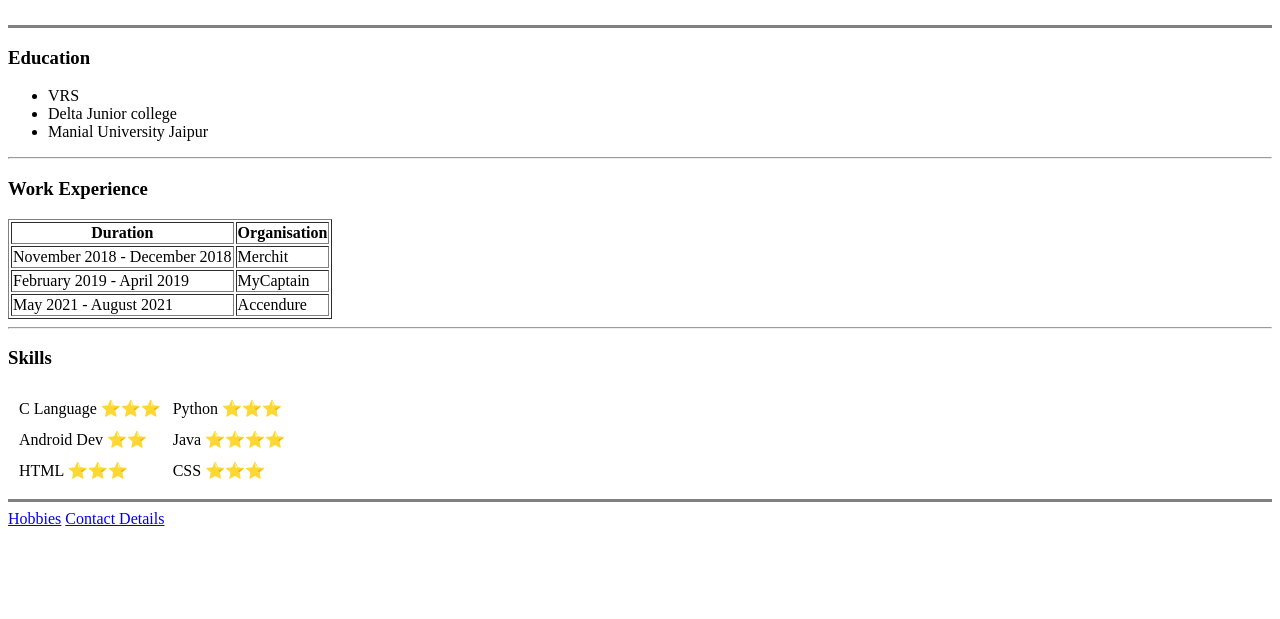
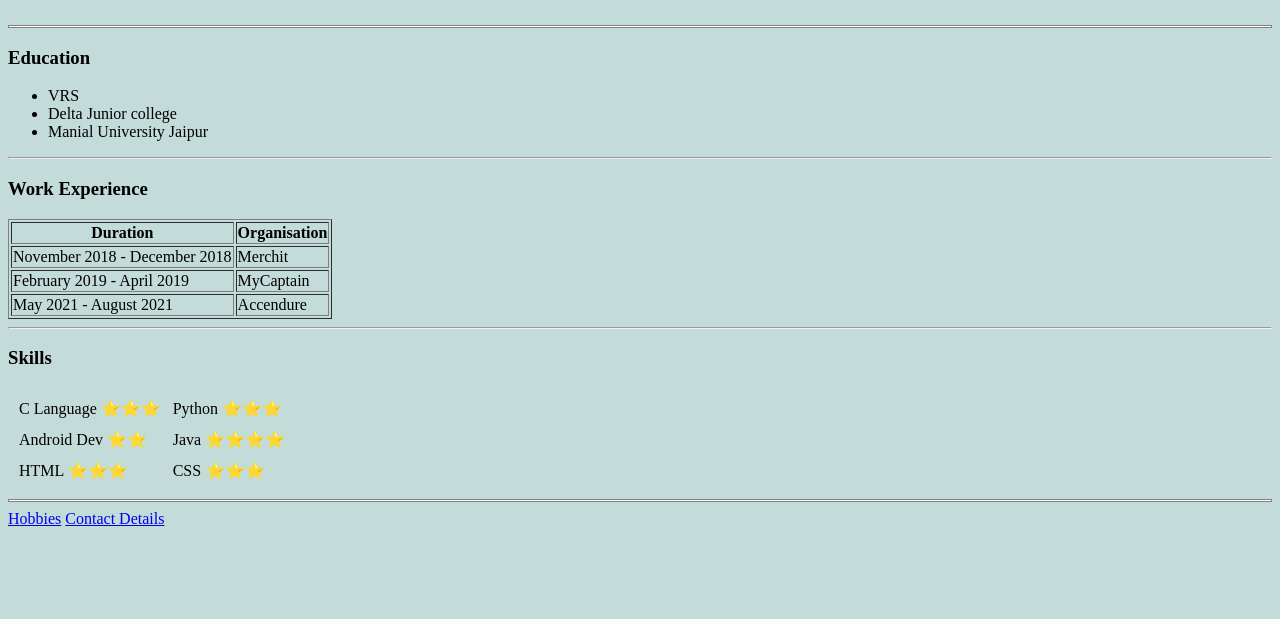
Before and after one commit to varun2215/cv, a plain HTML site: page index.html in a window 1280 px wide. Shown: the part 181-800 px from the top of the page. Drawn offline with Linux system fonts and the light colour scheme.

Commit message:
Update index.html

```diff
--- a/index.html
+++ b/index.html
@@ -4,9 +4,18 @@
 <head>
   <meta charset="utf-8">
   <title>Varun personal site</title>
+<style media="screen">
+  body{
+    background-color: #C3DBD9;
+  }
+
+hr{
+  background-color: white;
+}
+
+</style>
 </head>
-
-<body>
+<body >
   <table cellspacing="20">
     <tr>
       <td> <img src="SITE1.gif" alt="Profile pic"></td>
```
